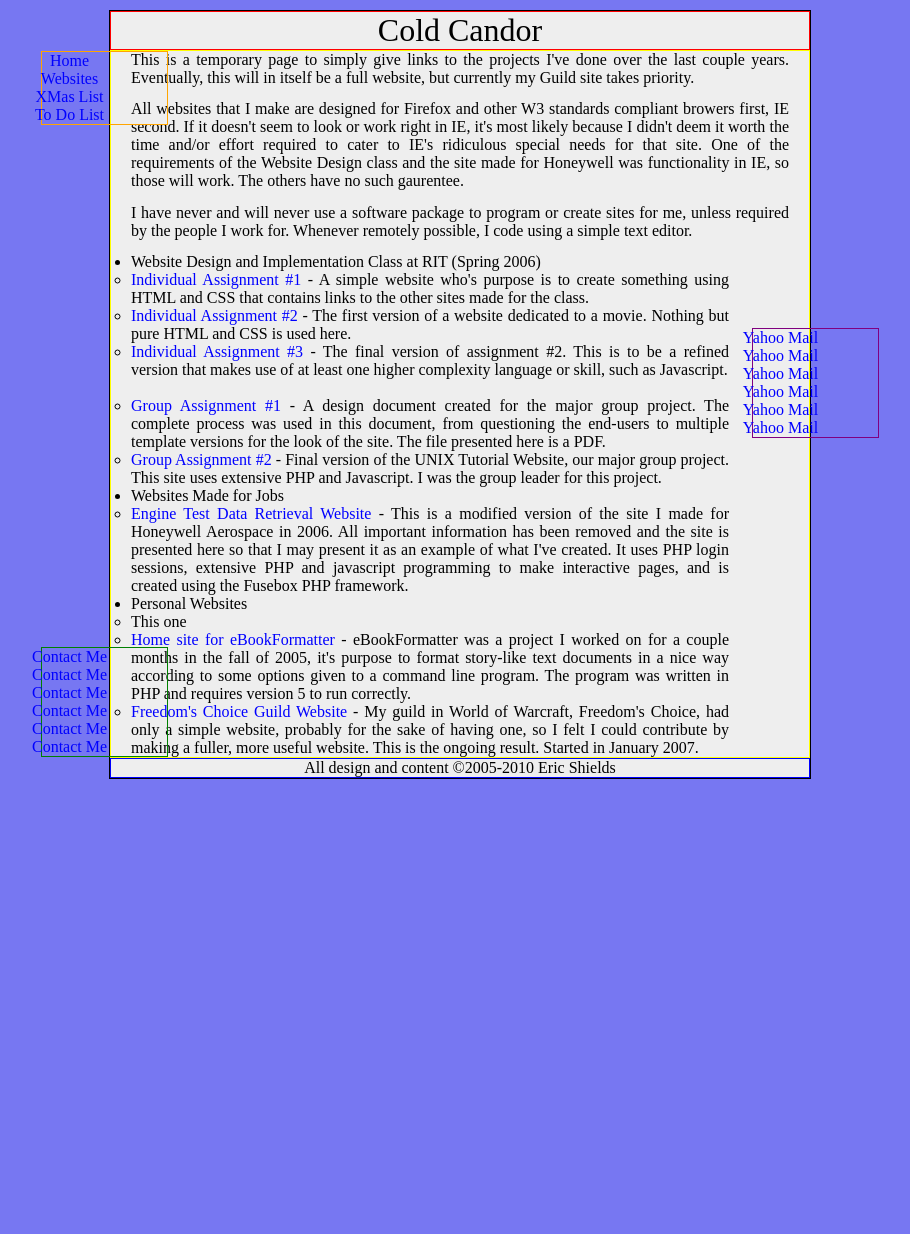
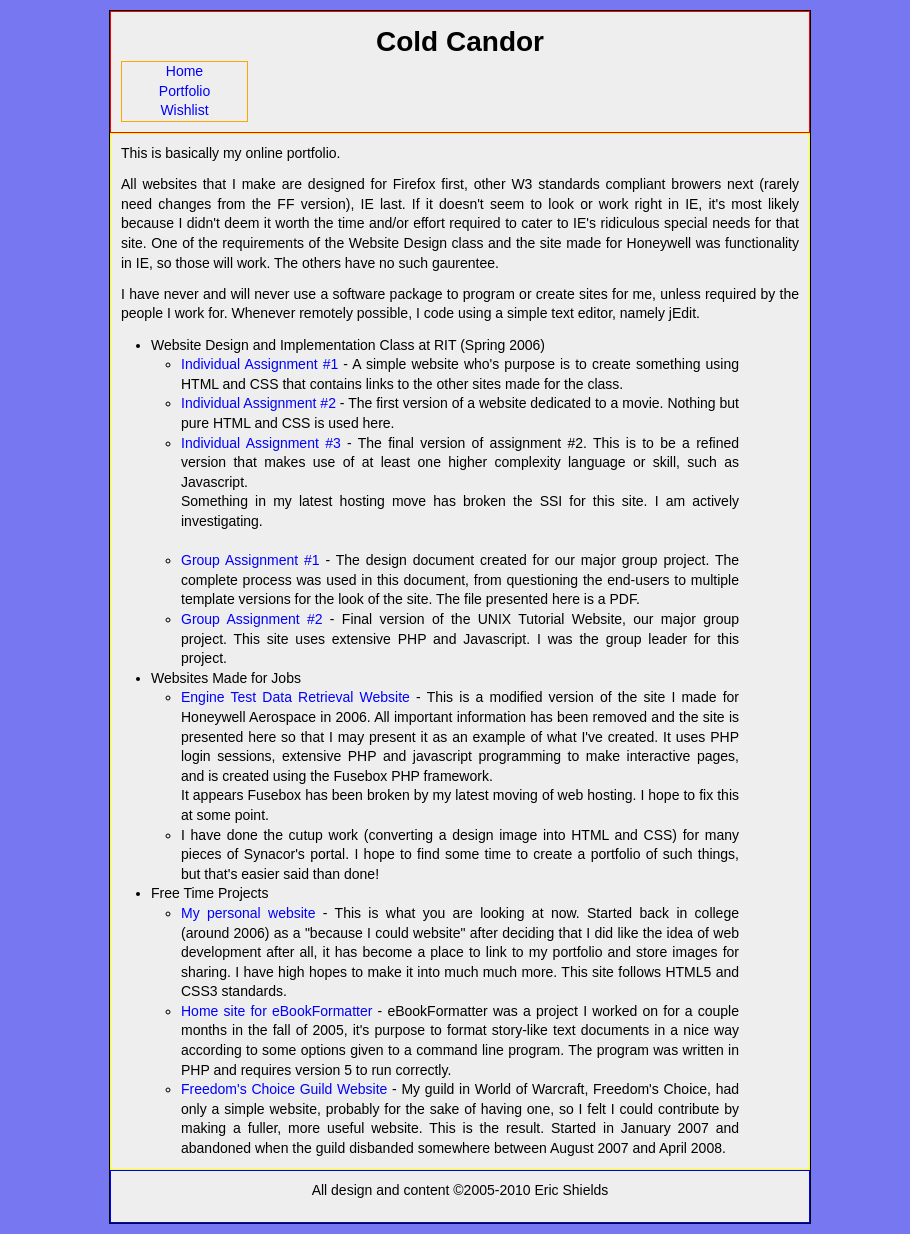
Before and after one commit to coldcandor/website, a PHP site: page /webpages.php in a window 1280 px wide. Shown: the whole page, without its empty margins (180-1090 px from the left). Before the commit the page ends 779 px from the top, so only its background shows below. Run offline with PHP 8.4, Linux system fonts and the light colour scheme.

Commit message:
Now a functional, if pathetic, site

```diff
--- a/css/global.css
+++ b/css/global.css
@@ -11,6 +11,12 @@ header, section, nav, footer {
 }
 body {
   background-color: #7777F2;
+  font-family: Arial, sans-serif;
+  font-size: 14px;
+  line-height: 1.4;
+}
+p {
+	margin-bottom: .833em;
 }
 #body_container {
 	background: #eee;
@@ -24,36 +30,22 @@ body {
  **********/
 header {
   border: 1px solid red;
-  font-size: 200%;
+  padding: 10px;
   text-align: center;
 }
 /**************
  * Navigation *
  **************/
 nav {
-  position: absolute;
+	background: #eee;
 	text-align: center;
   width: 125px;
 }
-nav li {
+nav ul {
 	list-style: none;
-	margin-left: -40px;
 }
 #main_nav {
   border: 1px solid orange;
-  left: -70px;
-  top: 0;
-}
-#links {
-  border: 1px solid purple;
-	margin-top: -76px;
-  right: -70px;
-  top: 50%;
-}
-#foot_nav {
-  border: 1px solid green;
-  bottom: 0;
-  left: -70px;
 }
 /********************
  * Content Defaults *
@@ -72,7 +64,11 @@ nav li {
 /******************
  * Christmas List *
  ******************/
-#wishlist {
+#wishlist ul.wishlist {
+	padding: 0 30px;
+}
+#wishlist ul.wishlist ul {
+	padding: 0 30px;
 }
 /**************
  * To Do List *
@@ -82,20 +78,21 @@ nav li {
 /************
  * Webpages *
  ************/
-#webpages {
-  padding: 0px 20px;
-}
 #webpages p {
 	margin-bottom: .833em;
 }
-#webpages ul {
-  padding-right: 30px;
+#webpages ul.site_list {
+  padding: 0 30px;
+}
+#webpages ul.site_list ul {
+  padding: 0 30px;
 }
 /**********
  * Footer *
  **********/
 footer {
   border: 1px solid blue;
+  padding: 10px;
   text-align: center;
 }
 /*****************
--- a/includes/header.php
+++ b/includes/header.php
@@ -15,6 +15,13 @@
 
 			<!-- Start of Header -->
 			<header>
-				Cold Candor
+				<h1>Cold Candor</h1>
+				<nav id="main_nav">
+					<ul>
+						<li><a href="index.php">Home</a></li>
+						<li><a href="webpages.php">Portfolio</a></li>
+						<li><a href="wishlist.php">Wishlist</a></li>
+					</ul>
+				</nav>
 			</header>
 			<!-- End of Header -->
--- a/includes/links.php
+++ b/includes/links.php
@@ -3,8 +3,7 @@
 			<ul>
 				<li><a href="index.php">Home</a></li>
 				<li><a href="webpages.php">Websites</a></li>
-				<li><a href="christmas.php">XMas List</a></li>
-				<li><a href="todo.php">To Do List</a></li>
+				<li><a href="wishlist.php">XMas List</a></li>
 			</ul>
 		</nav>
 
--- a/webpages.php
+++ b/webpages.php
@@ -2,32 +2,35 @@
 
     <section id="webpages" class="content">
 
-      <?php include('includes/links.php'); ?>
-
-      <p>This is a temporary page to simply give links to the projects I've done over the last couple years.  Eventually, this will in itself be a full website, but currently my Guild site takes priority.</p>
-      <p>All websites that I make are designed for Firefox and other W3 standards compliant browers first, IE second.  If it doesn't seem to look or work right in IE, it's most likely because I didn't deem it worth the time and/or effort required to cater to IE's ridiculous special needs for that site.  One of the requirements of the Website Design class and the site made for Honeywell was functionality in IE, so those will work.  The others have no such gaurentee.</p>
-      <p>I have never and will never use a software package to program or create sites for me, unless required by the people I work for.  Whenever remotely possible, I code using a simple text editor.</p>
-      <ul>
+      <p>This is basically my online portfolio.</p>
+      <p>All websites that I make are designed for Firefox first, other W3 standards compliant browers next (rarely need changes from the FF version), IE last.  If it doesn't seem to look or work right in IE, it's most likely because I didn't deem it worth the time and/or effort required to cater to IE's ridiculous special needs for that site.  One of the requirements of the Website Design class and the site made for Honeywell was functionality in IE, so those will work.  The others have no such gaurentee.</p>
+      <p>I have never and will never use a software package to program or create sites for me, unless required by the people I work for.  Whenever remotely possible, I code using a simple text editor, namely jEdit.</p>
+      <ul class="site_list">
         <li>Website Design and Implementation Class at RIT (Spring 2006)
           <ul>
             <li><a href="http://old.coldcandor.com/409/assignment_1/" target="_blank">Individual Assignment #1</a> - A simple website who's purpose is to create something using HTML and CSS that contains links to the other sites made for the class.</li>
             <li><a href="http://old.coldcandor.com/409/assignment_2/" target="_blank">Individual Assignment #2</a> - The first version of a website dedicated to a movie.  Nothing but pure HTML and CSS is used here.</li>
-            <li><a href="http://old.coldcandor.com/409/assignment_3/" target="_blank">Individual Assignment #3</a> - The final version of assignment #2.  This is to be a refined version that makes use of at least one higher complexity language or skill, such as Javascript.</li>
+            <li><a href="http://old.coldcandor.com/409/assignment_3/" target="_blank">Individual Assignment #3</a> - The final version of assignment #2.  This is to be a refined version that makes use of at least one higher complexity language or skill, such as Javascript.
             <br />
-            <li><a href="http://old.coldcandor.com/409/assignment_1/design_doc.pdf" target="_blank">Group Assignment #1</a> - A design document created for the major group project.  The complete process was used in this document, from questioning the end-users to multiple template versions for the look of the site.  The file presented here is a PDF.</li>
+            Something in my latest hosting move has broken the SSI for this site.  I am actively investigating.</li>
+            <br />
+            <li><a href="http://old.coldcandor.com/409/assignment_1/design_doc.pdf" target="_blank">Group Assignment #1</a> - The design document created for our major group project.  The complete process was used in this document, from questioning the end-users to multiple template versions for the look of the site.  The file presented here is a PDF.</li>
             <li><a href="http://old.coldcandor.com/409/webjunkies/" target="_blank">Group Assignment #2</a> - Final version of the UNIX Tutorial Website, our major group project.  This site uses extensive PHP and Javascript.  I was the group leader for this project.</li>
           </ul>
         </li>
         <li>Websites Made for Jobs
           <ul>
-            <li><a href="http://old.coldcandor.com/retrieval_website/" target="_blank">Engine Test Data Retrieval Website</a> - This is a modified version of the site I made for Honeywell Aerospace in 2006.  All important information has been removed and the site is presented here so that I may present it as an example of what I've created.  It uses PHP login sessions, extensive PHP and javascript programming to make interactive pages, and is created using the Fusebox PHP framework.</li>
+            <li><a href="http://old.coldcandor.com/retrieval_website/" target="_blank">Engine Test Data Retrieval Website</a> - This is a modified version of the site I made for Honeywell Aerospace in 2006.  All important information has been removed and the site is presented here so that I may present it as an example of what I've created.  It uses PHP login sessions, extensive PHP and javascript programming to make interactive pages, and is created using the Fusebox PHP framework.
+            <br />
+            It appears Fusebox has been broken by my latest moving of web hosting.  I hope to fix this at some point.</li>
+            <li>I have done the cutup work (converting a design image into HTML and CSS) for many pieces of Synacor's portal.  I hope to find some time to create a portfolio of such things, but that's easier said than done!</li>
           </ul>
         </li>
-        <li>Personal Websites
+        <li>Free Time Projects
           <ul>
-            <li>This one</li>
+            <li><a href="http://www.coldcandor.com" target="_blank">My personal website</a> - This is what you are looking at now.  Started back in college (around 2006) as a "because I could website" after deciding that I did like the idea of web development after all, it has become a place to link to my portfolio and store images for sharing.  I have high hopes to make it into much much more.  This site follows HTML5 and CSS3 standards.</li>
             <li><a href="http://ebookformat.sourceforge.net/" target="_blank">Home site for eBookFormatter</a> - eBookFormatter was a project I worked on for a couple months in the fall of 2005, it's purpose to format story-like text documents in a nice way according to some options given to a command line program.  The program was written in PHP and requires version 5 to run correctly.</li>
-            <li><a href="http://freedomschoice.coldcandor.com/" target="_blank">Freedom's Choice Guild Website</a> - My guild in World of Warcraft, Freedom's Choice, had only a simple website, probably for the sake of having one, so I felt I could contribute by making a fuller, more useful website.  This is the ongoing result.  Started in January 2007.</li>
+            <li><a href="http://freedomschoice.coldcandor.com/" target="_blank">Freedom's Choice Guild Website</a> - My guild in World of Warcraft, Freedom's Choice, had only a simple website, probably for the sake of having one, so I felt I could contribute by making a fuller, more useful website.  This is the result. Started in January 2007 and abandoned when the guild disbanded somewhere between August 2007 and April 2008.</li>
           </ul>
         </li>
       </ul>
```
Also changed, not shown: christmas.php (deleted, +0 -93 lines), index.php (+2 -8 lines), todo.php (deleted, +0 -18 lines), wishlist.php (added, +101 -0 lines).
